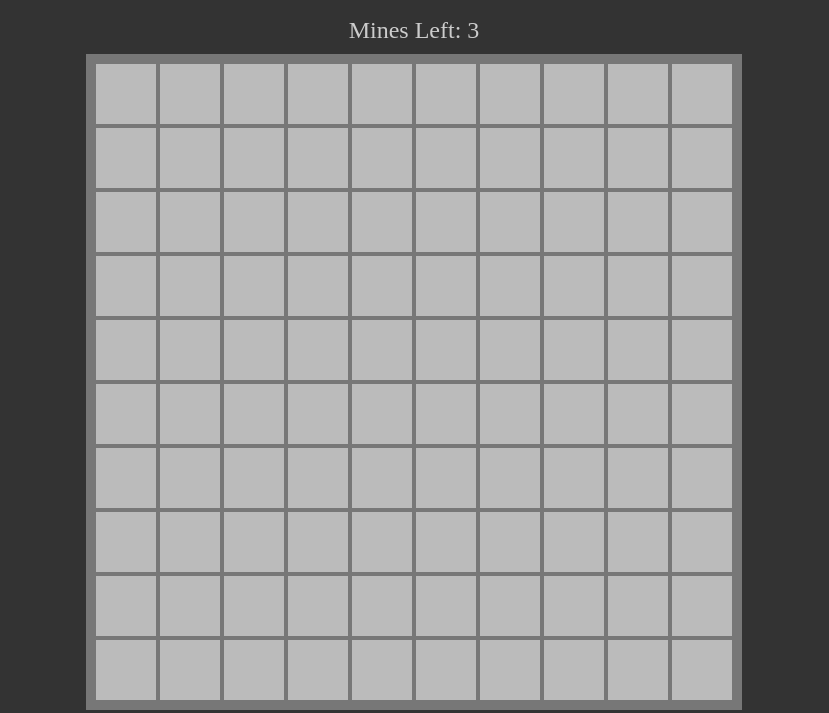
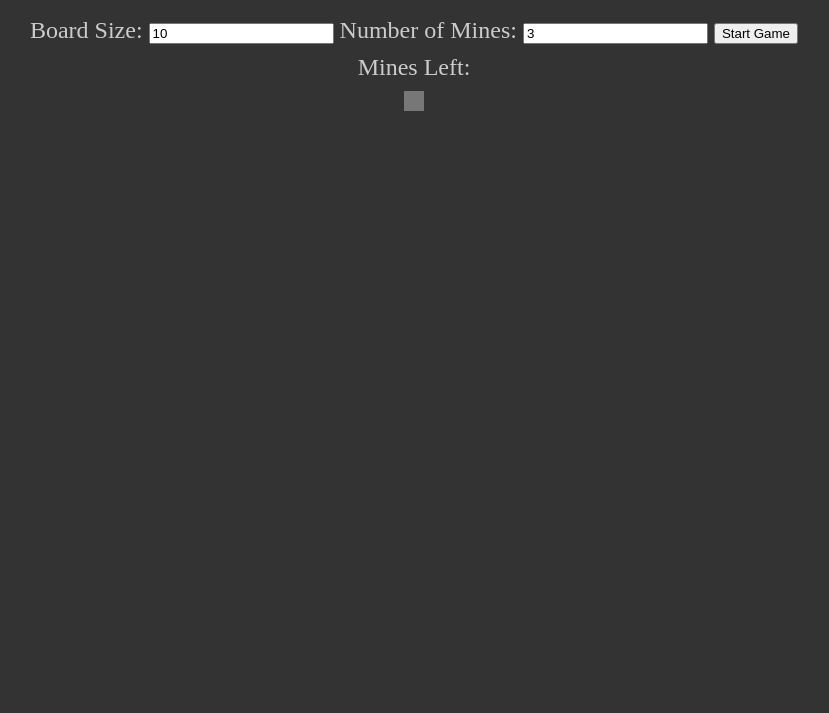
Before and after one commit to Alexd2004/Gamio, a plain HTML site: page mineSweeper.html in a window 1280 px wide. Shown: the part 87-800 px from the top of the page, without its empty margins (226-1055 px from the left). Drawn offline with Linux system fonts and the light colour scheme.

Commit message:
Completed the start sceen, must adjust slightly so it fits screen sizing and allow to restart the game once game is finished thats all thats left

```diff
--- a/mineSweeper.css
+++ b/mineSweeper.css
@@ -17,6 +17,12 @@
   }
 
   .subtext {
+    color: #CCC;
+    font-size: 1.5rem;
+    margin-bottom: 10px;
+  }
+
+  .subtext2 {
     color: #CCC;
     font-size: 1.5rem;
     margin-bottom: 10px;
--- a/mineSweeper.html
+++ b/mineSweeper.html
@@ -9,6 +9,14 @@
 </head>
 <body>
   <h3 class="title">Minesweeper</h3>
+
+  <div class="subtext2">
+    <label for="boardSizeInput">Board Size:</label>
+    <input type="number" id="boardSizeInput" value="10">
+    <label for="numberOfMinesInput">Number of Mines:</label>
+    <input type="number" id="numberOfMinesInput" value="3">
+    <button id="startGameButton">Start Game</button>
+</div>
   <div class="subtext">
     Mines Left: <span data-mine-count> </span>
   </div>
--- a/mineSweeper.js
+++ b/mineSweeper.js
@@ -33,6 +33,7 @@ export function createBoard(boardSize, numberOfMines){
         }
         board.push(row)
       }
+      console.log(board); // Log the created board to the console
 
       return board
 
--- a/mineSweeperScript.js
+++ b/mineSweeperScript.js
@@ -2,15 +2,30 @@
 
 import { TILE_STATUSES, createBoard, markTile, revealTile, checkWin, checkLose } from "./MineSweeper.js";
 
-const BOARD_SIZE = 10
-const NUMBER_OF_MINES = 3
+// const BOARD_SIZE = 10
+// const NUMBER_OF_MINES = 3
 const minesLeftText = document.querySelector("[data-mine-count]")
 
+// const board = createBoard(BOARD_SIZE, NUMBER_OF_MINES)
+// const boardElement = document.querySelector(".board")
+// const messageText = document.querySelector(".subtext")
+
+const boardSizeInput = document.querySelector("#boardSizeInput");
+const BOARD_SIZE = parseInt(boardSizeInput.value);
+
+const numberOfMinesInput = document.querySelector("#numberOfMinesInput");
+const NUMBER_OF_MINES = parseInt(numberOfMinesInput.value);
+
+
+const startGameButton = document.querySelector("#startGameButton");
 const board = createBoard(BOARD_SIZE, NUMBER_OF_MINES)
 const boardElement = document.querySelector(".board")
 const messageText = document.querySelector(".subtext")
 
 
+function initalizeGame(){
+// Clear the board element
+    boardElement.innerHTML = "";
     board.forEach(row => {
         row.forEach(tile => {
             boardElement.append(tile.element)
@@ -26,10 +41,15 @@ board.forEach(row => {
             })
         })
     })
+    boardElement.style.setProperty("--size", BOARD_SIZE);
 
-//STYLE
-boardElement.style.setProperty("--size", BOARD_SIZE)
-minesLeftText.textContent = NUMBER_OF_MINES
+    // Display the number of mines left
+    minesLeftText.textContent = NUMBER_OF_MINES;
+
+
+}
+
+startGameButton.addEventListener("click", initalizeGame);
 
 
 function listMinesLeft(){
@@ -47,7 +67,6 @@ function checkGameEnd(){
     if(win || lose){
         boardElement.addEventListener("click", stopProp, {capture: true})
         boardElement.addEventListener("contextment", stopProp, {capture: true})
-
     }
 
     if(win){
```
Lines whose indentation alone changed are shown as unchanged.
